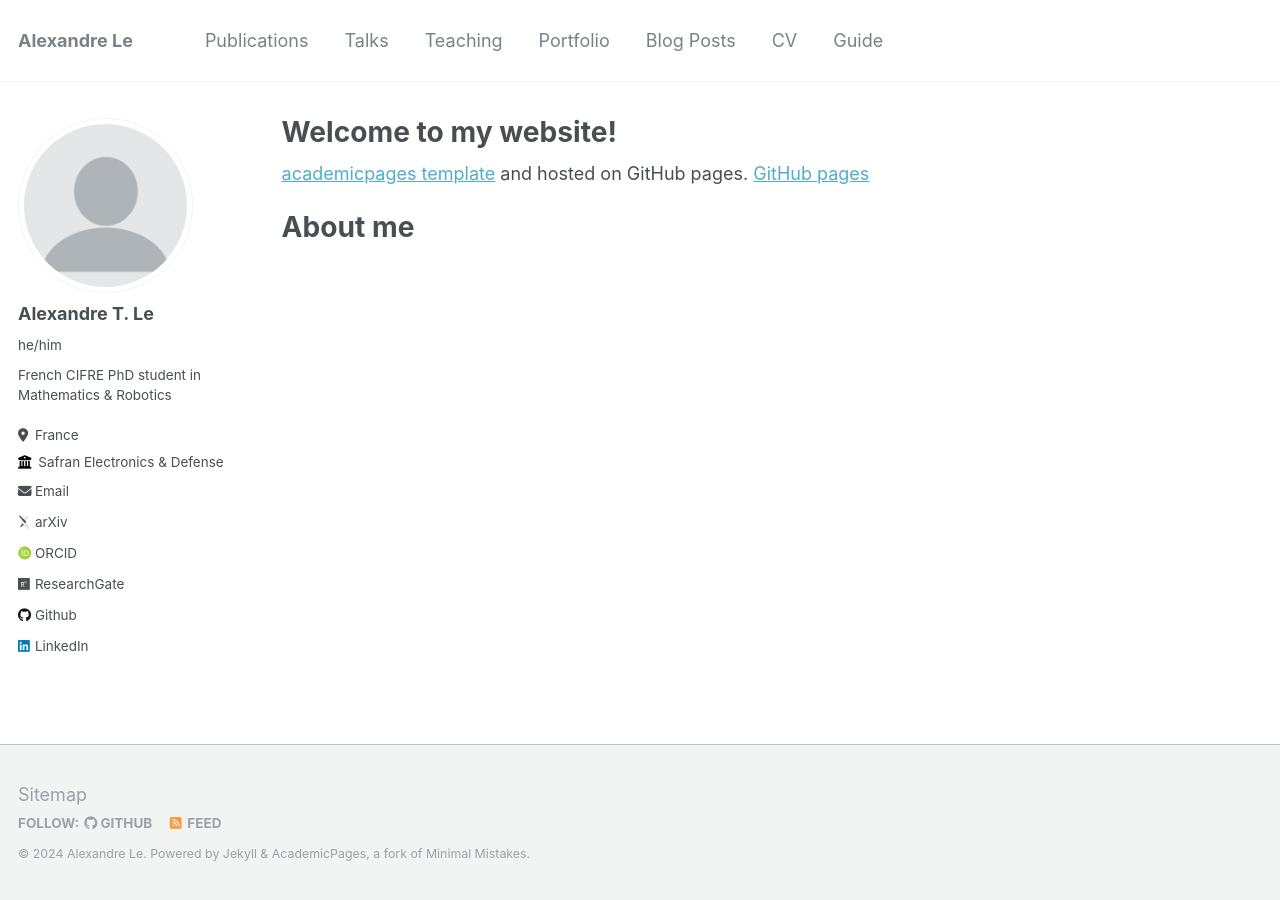
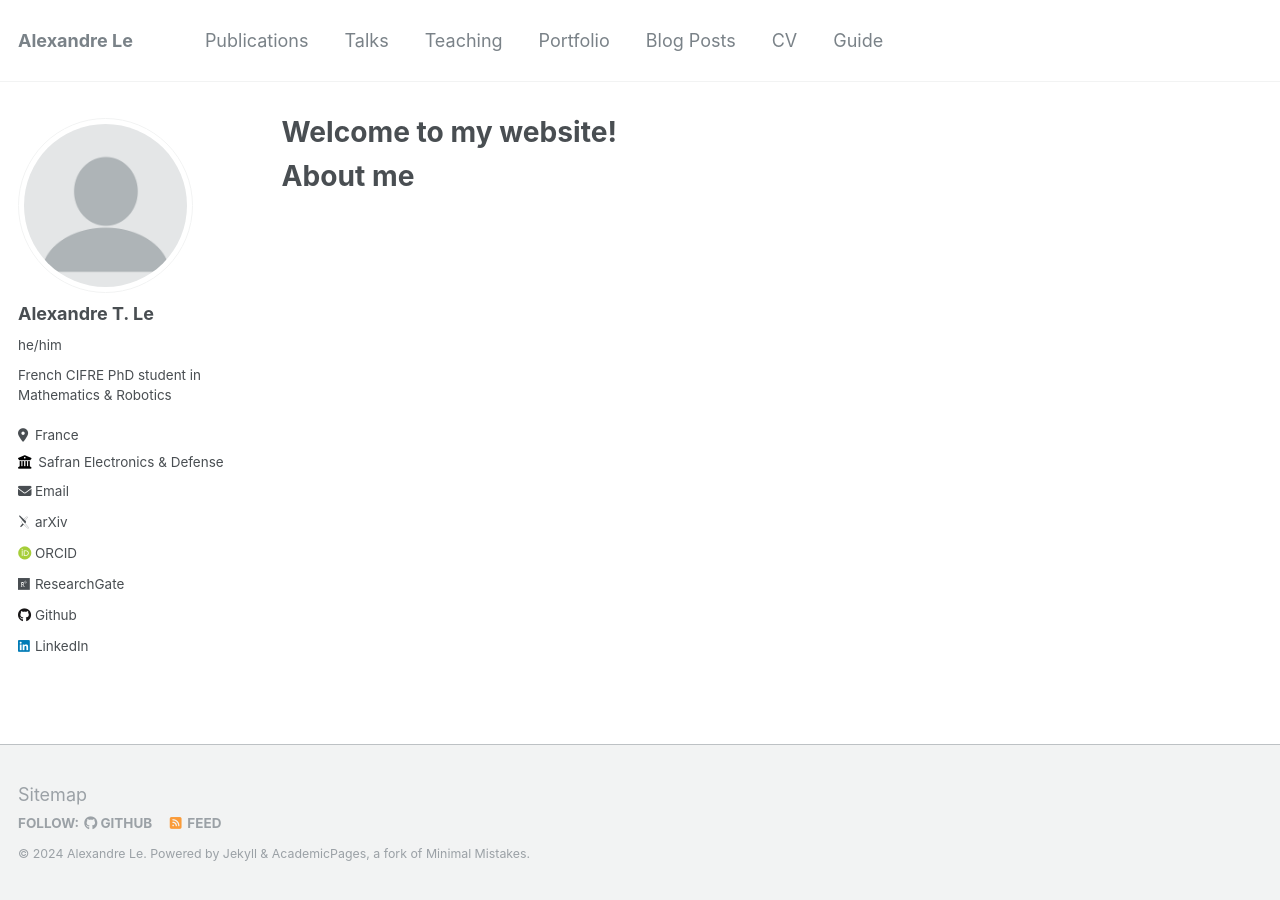
Before and after one commit to alexandre-tle/alexandre-tle.github.io, a Jekyll site: the page built from _pages/about.md, in a window 1280 px wide. Built offline with Jekyll 4.4.1, drawn with Linux system fonts in a browser that asks for light colours; some web fonts are replaced.

Commit message:
Update about.md

```diff
--- a/_pages/about.md
+++ b/_pages/about.md
@@ -7,7 +7,5 @@ redirect_from:
   - /about.html
 ---
 
-[academicpages template](https://github.com/academicpages/academicpages.github.io) and hosted on GitHub pages. [GitHub pages](https://pages.github.com)
-
 About me
 ======
```
